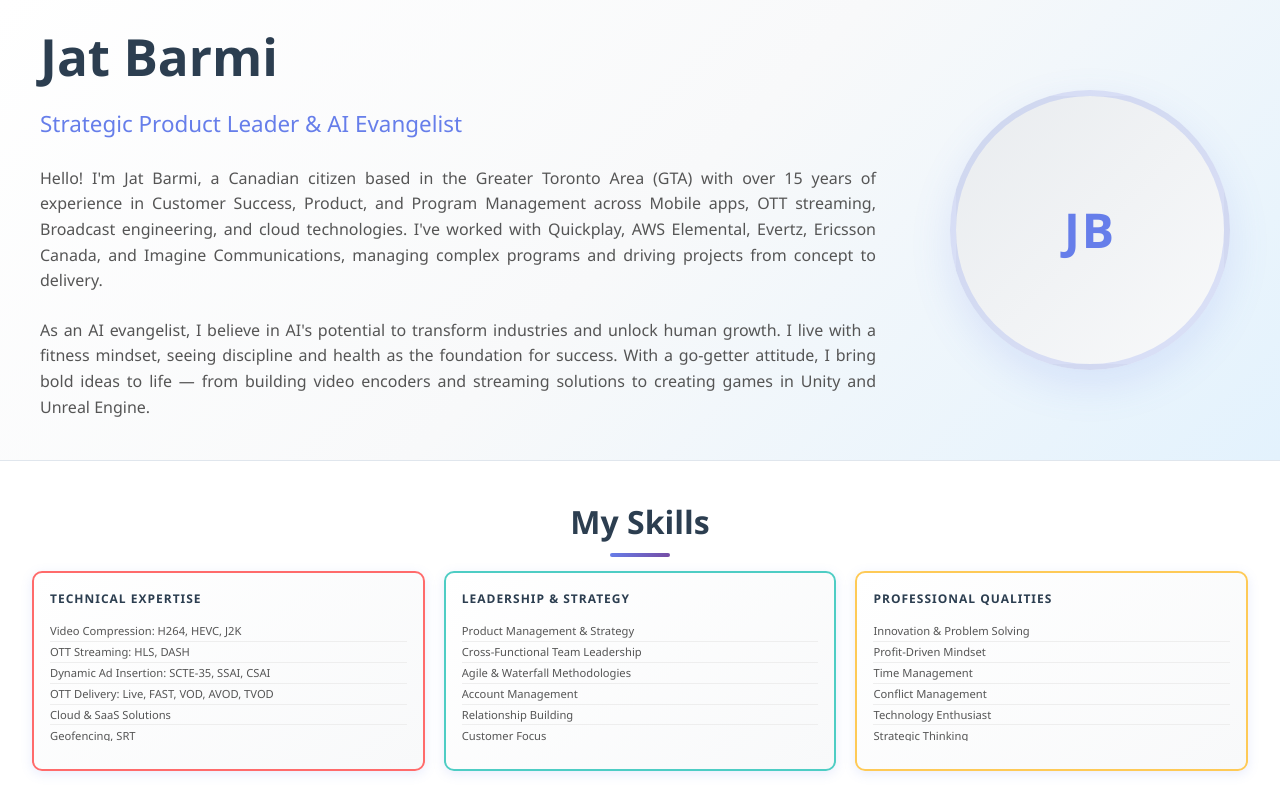
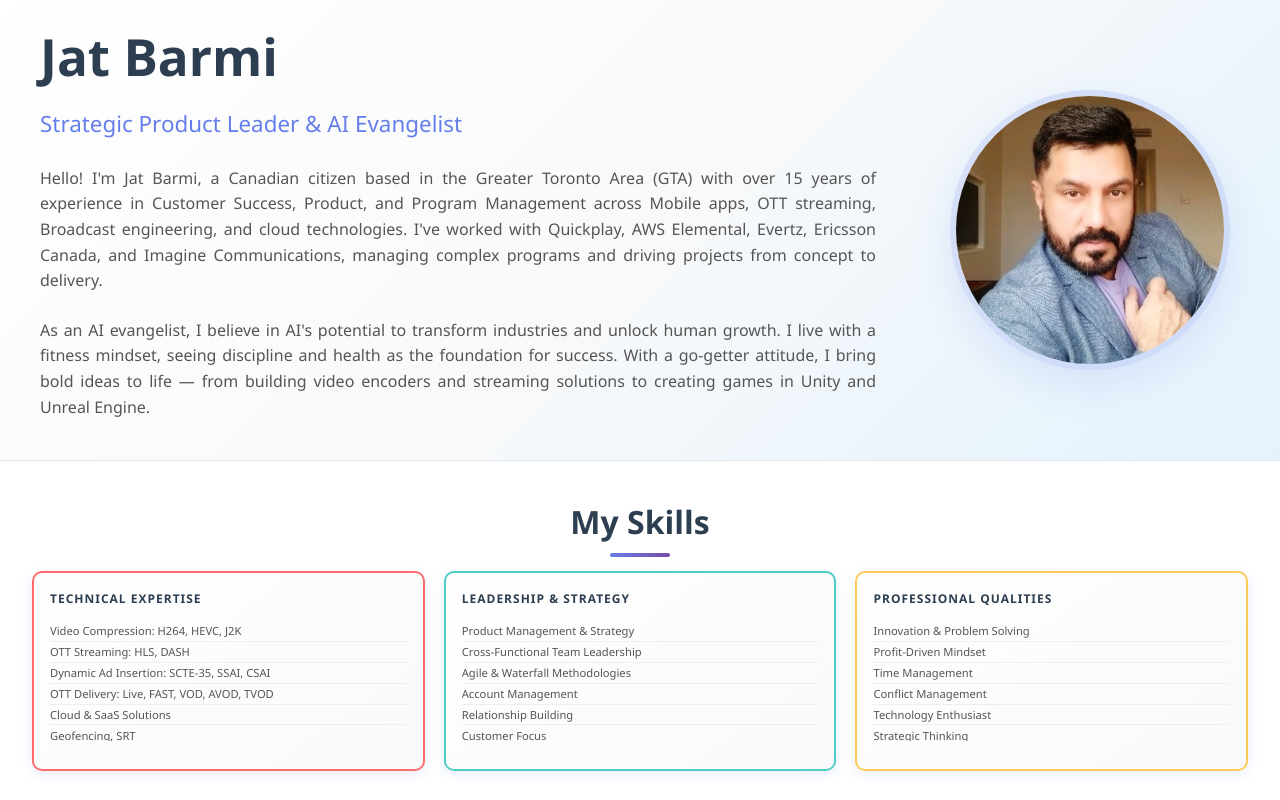
Before and after one commit to jsbarmi/jsbarmi.github.io, a plain HTML site: page index.html in a window 1280 px wide. Shown: the top 800 px of the page. Drawn offline with Linux system fonts and the light colour scheme.

Commit message:
Show profile.jpg in hero with graceful fallback to placeholder

```diff
--- a/index.html
+++ b/index.html
@@ -693,7 +693,15 @@
 
             </div>
             <div class="hero-image">
-                <div class="profile-placeholder" aria-label="Profile placeholder">JB</div>
+                <img
+                    src="profile.jpg"
+                    alt="Portrait of Jat Barmi"
+                    class="profile-img"
+                    loading="eager"
+                    decoding="async"
+                    onerror="this.style.display='none'; var fb=document.getElementById('profile-fallback'); if(fb) fb.style.display='flex';"
+                />
+                <div id="profile-fallback" class="profile-placeholder" aria-label="Profile placeholder" style="display:none;">JB</div>
             </div>
         </div>
     </section>
```
Also changed, not shown: profile.jpg (added).
